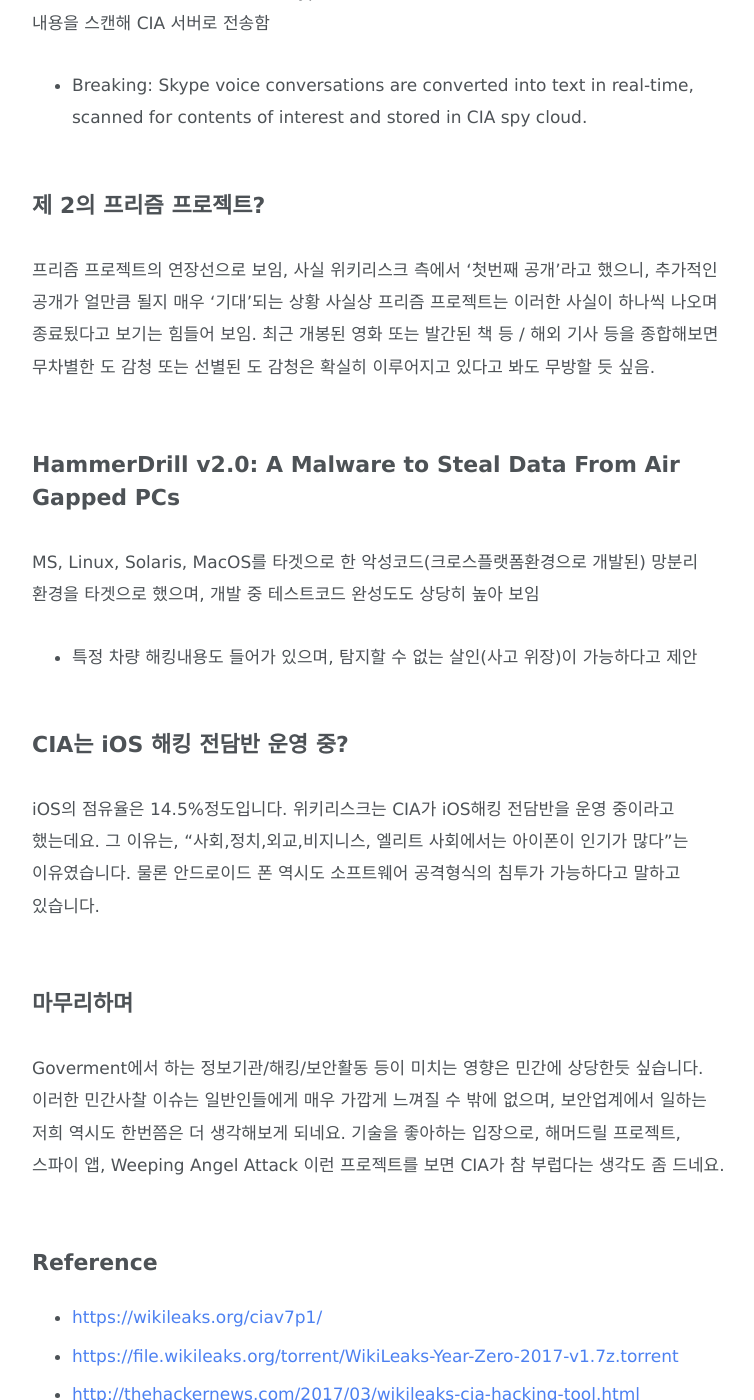
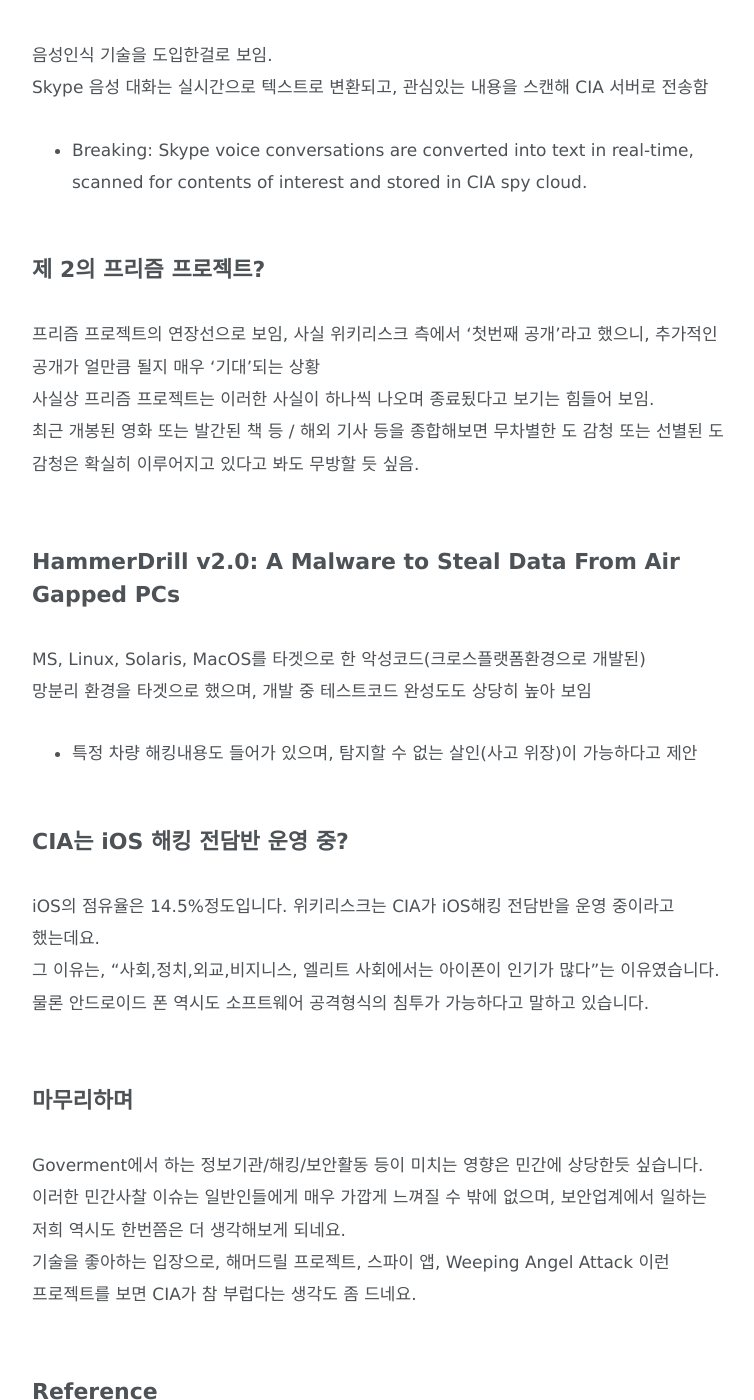
Before and after one commit to i2sec/i2sec.github.io, a Jekyll site: the page built from _posts/2017-03-08-wikileaks-cia-hacking-vault7.md, in a window 1280 px wide and 1400 px high, scrolled down 2715 px. Shown: the whole window, without its empty margins (258-1012 px from the left). Built offline with Jekyll 4.4.1, drawn with Linux system fonts in a browser that asks for light colours; nearby versions of some CDN libraries; some web fonts are replaced; some of the changed text lies outside the part shown.

Commit message:
Enter <br> updated

```diff
--- a/_posts/2017-03-08-wikileaks-cia-hacking-vault7.md
+++ b/_posts/2017-03-08-wikileaks-cia-hacking-vault7.md
@@ -7,27 +7,27 @@ description: 위키리스크의 CIA 도감청 이슈 공개(Valut7 Project) 정
 publish: true
 ---
 
-안녕하세요. i2sec의 김동현입니다.
-위키리스크에서 CIA의 도감청이슈에 대해 공개해, 정리해봤습니다.
-이번 글은 정리되는 포스트로 기술적 내용과는 조금 거리가 있습니다.
-위키리스크는 엄청 오랜만에 듣는 이름이네요 :)
+안녕하세요. i2sec의 김동현입니다.<br>
+위키리스크에서 CIA의 도감청이슈에 대해 공개해, 정리해봤습니다.<br>
+이번 글은 정리되는 포스트로 기술적 내용과는 조금 거리가 있습니다.<br>
+위키리스크는 엄청 오랜만에 듣는 이름이네요 :)<br>
 
 ### 개요
-Wikileaks는 Year Zero의 일환으로 Vault 7이란 첫 아카이브를 공개.
-* 전체크기는 513MB로  8,716건의 문서가 포함
-* iOS, Android, MS용으로 개발된 0-Day 포함
+Wikileaks는 Year Zero의 일환으로 Vault 7이란 첫 아카이브를 공개.<br>
+* 전체크기는 513MB로  8,716건의 문서가 포함<br>
+* iOS, Android, MS용으로 개발된 0-Day 포함<br>
 
 ### CIA's 0-Day & Encryption bypass
-WhatsApp, Signal, Telegram, Weibo, Confide, Clockman의 암호화를 우회해 음성메세지 및 텍스트 메세지를 확인할 수 있다.
-* 암호화 우회 및 Decryption이 가능한 것으로 추정 됨.
-CIA는 NSA, GCHQ(영국의 정보기관) 또는 민간 익스플로잇 거래 업체, 파트너기관 등과 거래한 내역이 확인 되었다.
-스마트폰 해킹을 위한 0-Day와 악성코드를 개발한 정황이 확인되었다.
-16년까지 CIA해킹부서에 등록된 사용자는 5000명이 넘었고, 0-Day, 악성코드 및 Exploit Weapon 등이 확인 되었다.
+WhatsApp, Signal, Telegram, Weibo, Confide, Clockman의 암호화를 우회해 음성메세지 및 텍스트 메세지를 확인할 수 있다.<br>
+* 암호화 우회 및 Decryption이 가능한 것으로 추정 됨.<br>
+CIA는 NSA, GCHQ(영국의 정보기관) 또는 민간 익스플로잇 거래 업체, 파트너기관 등과 거래한 내역이 확인 되었다.<br>
+스마트폰 해킹을 위한 0-Day와 악성코드를 개발한 정황이 확인되었다.<br>
+16년까지 CIA해킹부서에 등록된 사용자는 5000명이 넘었고, 0-Day, 악성코드 및 Exploit Weapon 등이 확인 되었다.<br>
 
 ### Weeping Angel Attack
-스마트 TV를 해킹 해 감청하는 프로젝트로, 스마트TV를 통해 대화를 녹음하고 CIA서버로 보내는 프로젝트
-* 이미 2013년도부터, 스마트 TV해킹은 이슈화 되어 있었다.
-* 이슈가 되었던 그 당시와 아키텍쳐를 많이 수정했다고 하지만...
+스마트 TV를 해킹 해 감청하는 프로젝트로, 스마트TV를 통해 대화를 녹음하고 CIA서버로 보내는 프로젝트<br>
+* 이미 2013년도부터, 스마트 TV해킹은 이슈화 되어 있었다.<br>
+* 이슈가 되었던 그 당시와 아키텍쳐를 많이 수정했다고 하지만...<br>
 
 ### CIA에서 도감청한 Spy Applicaiton 목록
 - VLC Player Portable
@@ -56,29 +56,30 @@ CIA는 NSA, GCHQ(영국의 정보기관) 또는 민간 익스플로잇 거래
 - Portable Linux CMD Prompt
 
 ### Valut7 특이사항
-음성인식 기술을 도입한걸로 보임. Skype 음성 대화는 실시간으로 텍스트로 변환되고, 관심있는 내용을 스캔해 CIA 서버로 전송함
-* Breaking: Skype voice conversations are converted into text in real-time, scanned for contents of interest and stored in CIA spy cloud.
+음성인식 기술을 도입한걸로 보임. <br>
+Skype 음성 대화는 실시간으로 텍스트로 변환되고, 관심있는 내용을 스캔해 CIA 서버로 전송함<br>
+* Breaking: Skype voice conversations are converted into text in real-time, scanned for contents of interest and stored in CIA spy cloud.<br>
 
 ### 제 2의 프리즘 프로젝트?
-프리즘 프로젝트의 연장선으로 보임, 사실 위키리스크 측에서 '첫번째 공개'라고 했으니, 추가적인 공개가 얼만큼 될지 매우 '기대'되는 상황
-사실상 프리즘 프로젝트는 이러한 사실이 하나씩 나오며 종료됬다고 보기는 힘들어 보임.
+프리즘 프로젝트의 연장선으로 보임, 사실 위키리스크 측에서 '첫번째 공개'라고 했으니, 추가적인 공개가 얼만큼 될지 매우 '기대'되는 상황<br>
+사실상 프리즘 프로젝트는 이러한 사실이 하나씩 나오며 종료됬다고 보기는 힘들어 보임.<br>
 최근 개봉된 영화 또는 발간된 책 등 / 해외 기사 등을 종합해보면 무차별한 도 감청 또는 선별된 도 감청은 확실히 이루어지고 있다고 봐도 무방할 듯 싶음.
-
+<br>
 ### HammerDrill v2.0: A Malware to Steal Data From Air Gapped PCs
-MS, Linux, Solaris, MacOS를 타겟으로 한 악성코드(크로스플랫폼환경으로 개발된)
-망분리 환경을 타겟으로 했으며, 개발 중 테스트코드 완성도도 상당히 높아 보임
-* 특정 차량 해킹내용도 들어가 있으며, 탐지할 수 없는 살인(사고 위장)이 가능하다고 제안
+MS, Linux, Solaris, MacOS를 타겟으로 한 악성코드(크로스플랫폼환경으로 개발된)<br>
+망분리 환경을 타겟으로 했으며, 개발 중 테스트코드 완성도도 상당히 높아 보임<br>
+* 특정 차량 해킹내용도 들어가 있으며, 탐지할 수 없는 살인(사고 위장)이 가능하다고 제안<br>
 
 ### CIA는 iOS 해킹 전담반 운영 중?
-iOS의 점유율은 14.5%정도입니다. 위키리스크는 CIA가 iOS해킹 전담반을 운영 중이라고 했는데요.
-그 이유는, "사회,정치,외교,비지니스, 엘리트 사회에서는 아이폰이 인기가 많다"는 이유였습니다.
-물론 안드로이드 폰 역시도 소프트웨어 공격형식의 침투가 가능하다고 말하고 있습니다.
+iOS의 점유율은 14.5%정도입니다. 위키리스크는 CIA가 iOS해킹 전담반을 운영 중이라고 했는데요.<br>
+그 이유는, "사회,정치,외교,비지니스, 엘리트 사회에서는 아이폰이 인기가 많다"는 이유였습니다.<br>
+물론 안드로이드 폰 역시도 소프트웨어 공격형식의 침투가 가능하다고 말하고 있습니다.<br>
 
 
 ### 마무리하며
-Goverment에서 하는 정보기관/해킹/보안활동 등이 미치는 영향은 민간에 상당한듯 싶습니다.
-이러한 민간사찰 이슈는 일반인들에게 매우 가깝게 느껴질 수 밖에 없으며, 보안업계에서 일하는 저희 역시도 한번쯤은 더 생각해보게 되네요.
-기술을 좋아하는 입장으로, 해머드릴 프로젝트, 스파이 앱, Weeping Angel Attack 이런 프로젝트를 보면 CIA가 참 부럽다는 생각도 좀 드네요.
+Goverment에서 하는 정보기관/해킹/보안활동 등이 미치는 영향은 민간에 상당한듯 싶습니다.<br>
+이러한 민간사찰 이슈는 일반인들에게 매우 가깝게 느껴질 수 밖에 없으며, 보안업계에서 일하는 저희 역시도 한번쯤은 더 생각해보게 되네요.<br>
+기술을 좋아하는 입장으로, 해머드릴 프로젝트, 스파이 앱, Weeping Angel Attack 이런 프로젝트를 보면 CIA가 참 부럽다는 생각도 좀 드네요.<br>
 
 ### Reference
 - [https://wikileaks.org/ciav7p1/][wikileaks]
```
